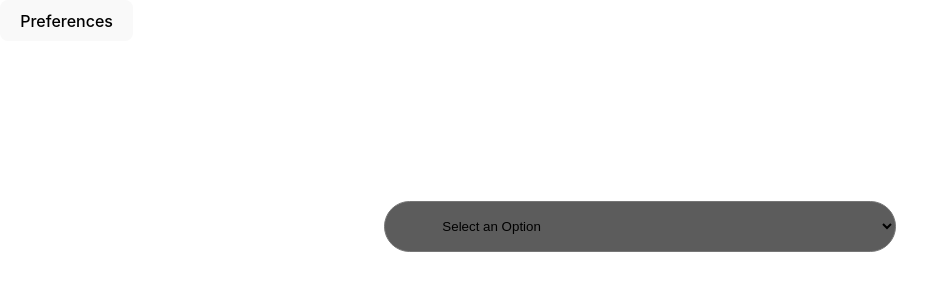
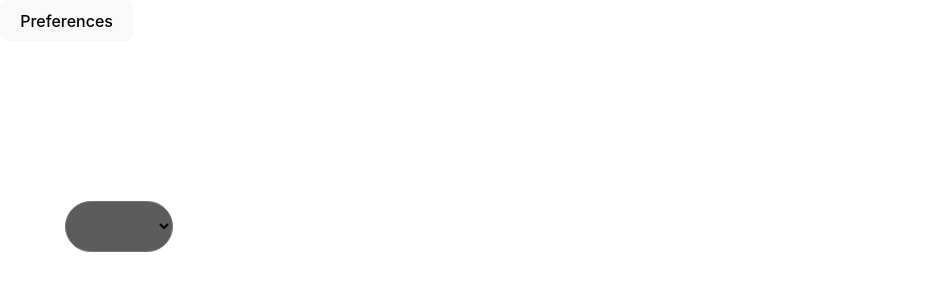
Before and after one commit to Alex-M22/CSE4234_Project_3, a React (Vite) app: page / in a window 1280 px wide. Shown: the top 300 px of the page, without its empty margins (0-938 px from the left). Built offline with nearby package versions, Linux system fonts and the light colour scheme.

Commit message:
flex-direction switched to row normally. Put column for mobile view.

```diff
--- a/src/index.css
+++ b/src/index.css
@@ -25,7 +25,7 @@ a:hover {
 body {
   margin: 0;
   display: flex;
-  flex-direction: column;
+  flex-direction: row;
   flex-wrap: wrap;
   justify-content: flex-start;
 }
@@ -54,7 +54,11 @@ button:focus-visible {
   outline: 4px auto -webkit-focus-ring-color;
 }
 
-
+@media (max-width: 768px) {
+  body {
+    flex-direction: column;
+  }
+}
 
 @media (prefers-color-scheme: light) {
   :root {
```
